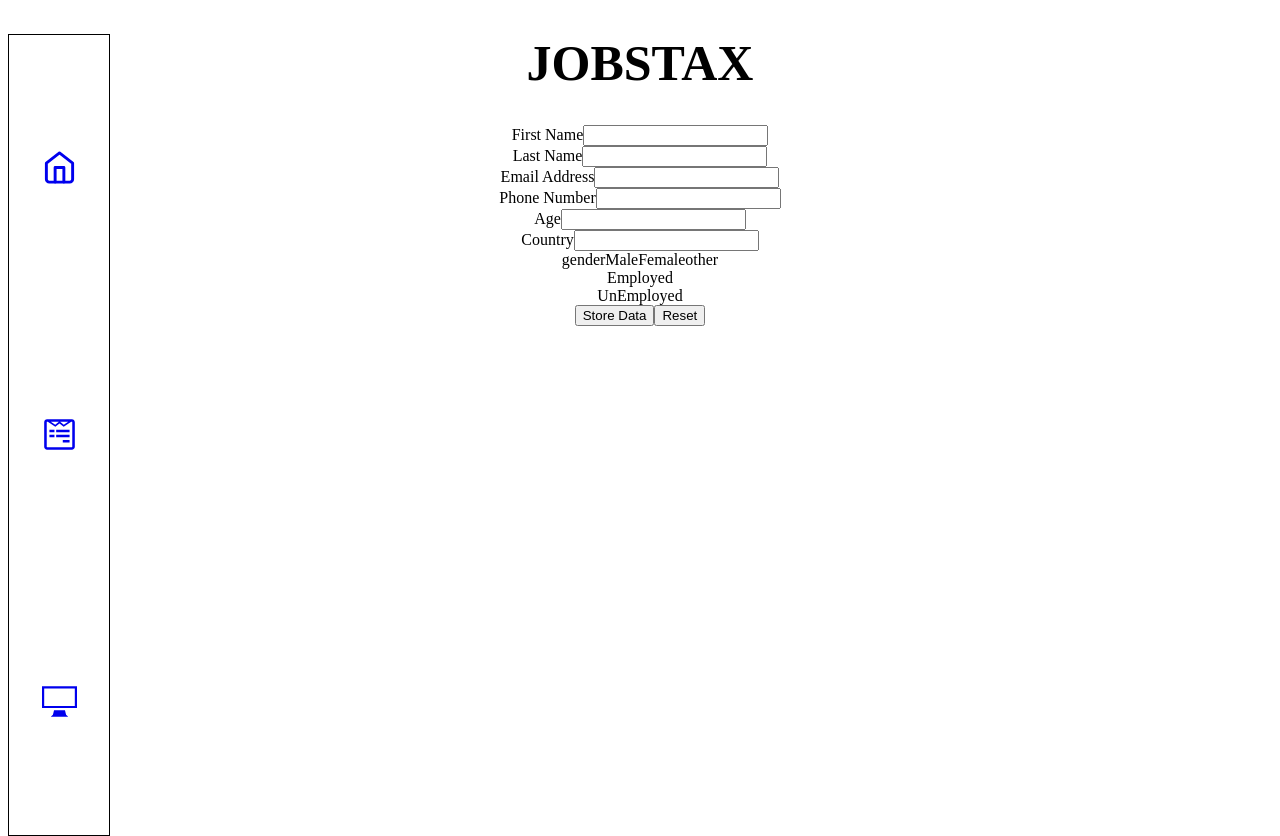
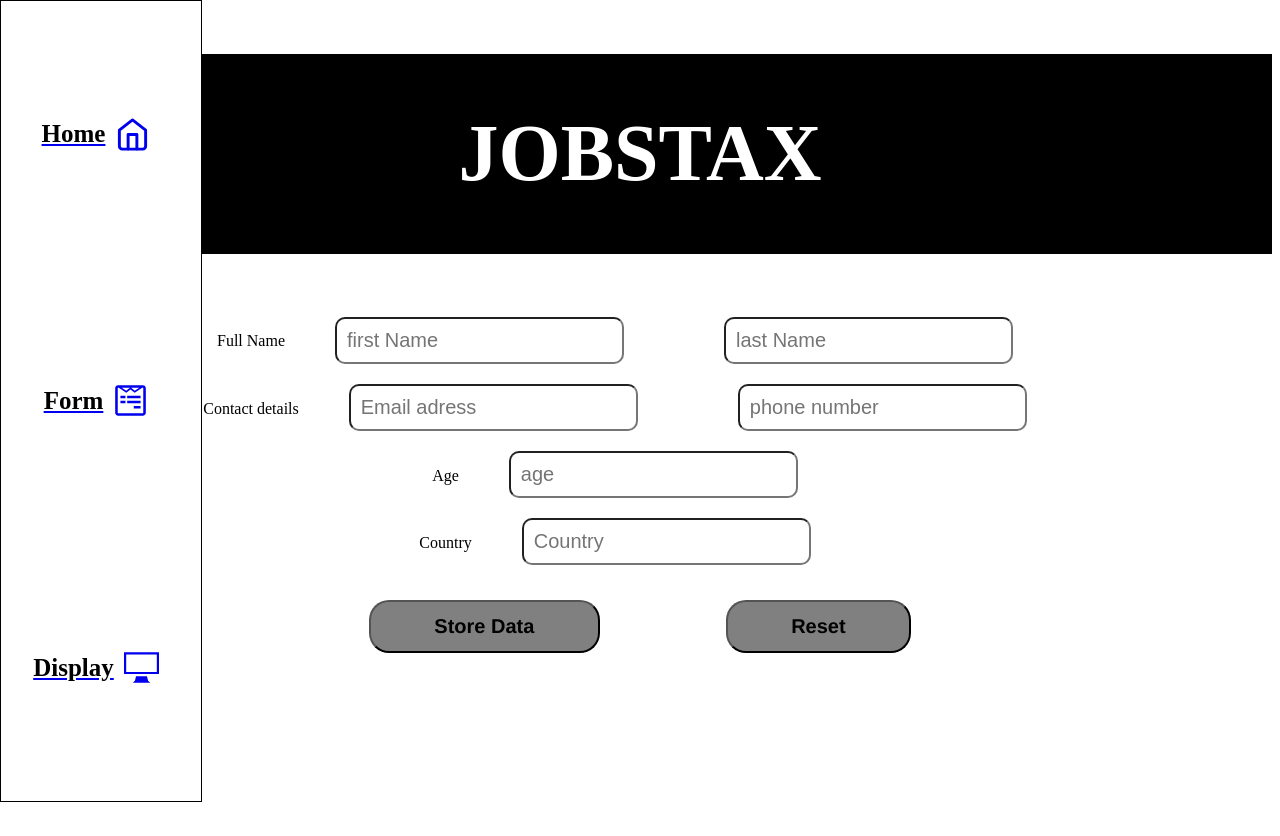
Before and after one commit to saurabh6893/DashBoard, a React (Create React App) app: page /formx in a window 1280 px wide. After the commit the page ends 802 px from the top, so only its background shows below. Built offline with nearby package versions, Linux system fonts and the light colour scheme.

Commit message:
added and fixed yup form issue

```diff
--- a/src/App.css
+++ b/src/App.css
@@ -1,17 +1,23 @@
 .App {
   text-align: center;
   padding: 0%;
+  margin: 0%;
   max-height: 100%;
 }
+
 .navbox {
+  z-index: 10;
   padding: 0;
   width: 10%;
   position: absolute;
+  top: 0;
+  left: 0;
   border: 1px solid black;
   display: flex;
   flex-direction: column;
   justify-content: space-around;
   align-items: center;
+  background-color: white;
   font-size: 20px;
   height: 100%;
   margin: 0%;
@@ -24,7 +30,10 @@
   align-items: center;
   justify-content: space-between;
 }
-
+body {
+  margin-top: 0%;
+  padding: 0;
+}
 .linkbox > svg {
   font-size: 35px;
   margin: 10px;
@@ -36,3 +45,70 @@
   font-weight: bold;
   text-transform: Capitalized;
 }
+
+.title {
+  display: flex;
+  z-index: 5;
+  width: 100%;
+  color: white;
+  text-align: center;
+  align-items: center;
+  justify-content: center;
+  height: 25vh;
+  background-color: black;
+  font-size: 80px;
+}
+
+.namebox {
+  display: flex;
+  justify-content: center;
+  align-items: center;
+  width: 100%;
+  flex-direction: row;
+}
+input {
+  margin: 10px 50px 10px 50px;
+  font-size: 20px;
+  border-radius: 10px;
+  padding: 10px;
+}
+
+.butonz {
+  display: flex;
+  flex-direction: row;
+  justify-content: center;
+  align-items: center;
+  width: 100%;
+}
+
+.butonz > button {
+  font-size: 20px;
+  font-family: 'Franklin Gothic Medium', 'Arial Narrow', Arial, sans-serif;
+  font-weight: bold;
+  padding: 1% 5% 1% 5%;
+  margin: 2% 5% 2% 5%;
+  border-radius: 20px;
+  cursor: pointer;
+  background-color: gray;
+  transition: all 0.5s ease;
+}
+
+button:hover {
+  background-color: black;
+  color: white;
+}
+
+button:active {
+  background-color: #a7171a;
+  color: white;
+}
+
+.rsx:active {
+  background: rgb(0, 0, 0);
+  background: linear-gradient(
+    236deg,
+    rgba(0, 0, 0, 1) 9%,
+    rgba(212, 0, 0, 1) 72%
+  );
+  color: white;
+}
--- a/src/Components/Navbar.tsx
+++ b/src/Components/Navbar.tsx
@@ -17,8 +17,11 @@
   const HoverOn = () => {
     setIsHover(true)
   }
+
   const HoverOff = () => {
-    setIsHover(false)
+    setTimeout(() => {
+      setIsHover(false)
+    }, 1000)
   }
 
   return (
--- a/src/Pages/Formx.tsx
+++ b/src/Pages/Formx.tsx
@@ -2,7 +2,7 @@
 
 // import { useNavigate } from 'react-router-dom'
 
-import { useForm, SubmitHandler } from 'react-hook-form'
+import { useForm } from 'react-hook-form'
 import { yupResolver } from '@hookform/resolvers/yup'
 import * as yup from 'yup'
 
@@ -11,24 +11,24 @@
 // const navigate = useNavigate();
 
 const Formx: React.FC = () => {
+
+  // const [data, setData] = useState({})
   const schema = yup.object().shape({
     firstname: yup.string().required(),
     lastname: yup.string().required(),
     email: yup.string().email().required(),
     age: yup.number().required().positive().min(21).integer(),
     country: yup.string().required(),
-    gender: yup.string().required(),
     phone: yup.number().required(),
-    employed: yup.string().required(),
   })
 
-  const onSubmit: SubmitHandler<Person> = (data: any) => {
-    console.log(data)
-    // navigate('/Display');
-  }
   const { register, handleSubmit } = useForm<Person>({
     resolver: yupResolver(schema),
   })
+
+  const onSubmit = (d: any) => {
+    console.log(d)
+  }
   enum country {
     India = 'India',
     Usa = 'Usa',
@@ -41,11 +41,6 @@
     Sweden = 'Sweden',
   }
 
-  enum gender {
-    male = 'male',
-    female = 'female',
-    other = 'other'
-  }
 
 
   interface Person {
@@ -53,95 +48,69 @@
     lastname: string;
     age: number;
     email: string;
-    gender: gender;
     country: country;
     phone: number;
-    employed: boolean;
   }
-
+  const boxstyle = {
+    backgroundColor: 'white', color: 'black',
+    width: '100%'
+  }
   return (
 
-    <div style={{ backgroundColor: 'white', color: 'black' }}>
+    <div className='formbox' style={boxstyle}>
 
       {/* Main App Body  Starts */}
       <header>
-        <h1 className="title" style={{ color: 'black', fontSize: '50px' }}>
+        <h1 className="title">
           JOBSTAX
         </h1>
       </header>
 
       <form onSubmit={handleSubmit(onSubmit)}>
-        <div>
+        <div className='namebox'>
           <label >
-            First Name
+            Full Name
           </label>
-          <input {...register('firstname')} />
-        </div>
-
-        <div>
-          <label>
-            Last Name
-          </label>
-          <input {...register('lastname')} />
+          <input placeholder="first Name" {...register("firstname")} />
+          <input placeholder="last Name" {...register("lastname")} />
         </div>
 
         <div>
           <label >
-            Email Address
+            Contact details
           </label>
-          <input {...register('email')}></input>
+          <input placeholder='Email adress' {...register("email")} />
+          <input placeholder='phone number' {...register("phone")} />
         </div>
 
 
-        <div>
-          <label >
-            Phone Number
-          </label>
-          <input {...register('phone')}></input>
-        </div >
 
 
         <div>
           <label >
             Age
           </label>
-          <input {...register('age')} />
+          <input placeholder='age' {...register("age")} />
         </div>
 
         <div>
-          <label >
+          <label>
             Country
           </label>
-          <input {...register('country')} />
+          <input placeholder='Country' {...register("country")} />
         </div >
 
-
-        <div>
-          <label>gender</label>
-          <label>Male</label>
-          <label>Female</label>
-          <label>other</label>
+        <div className="butonz">
+          <button type='submit'>
+            Store Data
+          </button>
+          <button className='rsx'>
+            Reset
+          </button>
         </div>
 
+      </form>
 
-        <div>
-          <label>Employed</label>
-        </div>
-        <div>
-          <label>UnEmployed</label>
-        </div>
-
-        <button>
-          Store Data
-        </button>
-        <button>
-          Reset
-        </button>
-
-
-
-
-      </form>
     </div >
 
 
```
Also changed, not shown: package.json (line endings or trailing spaces).
